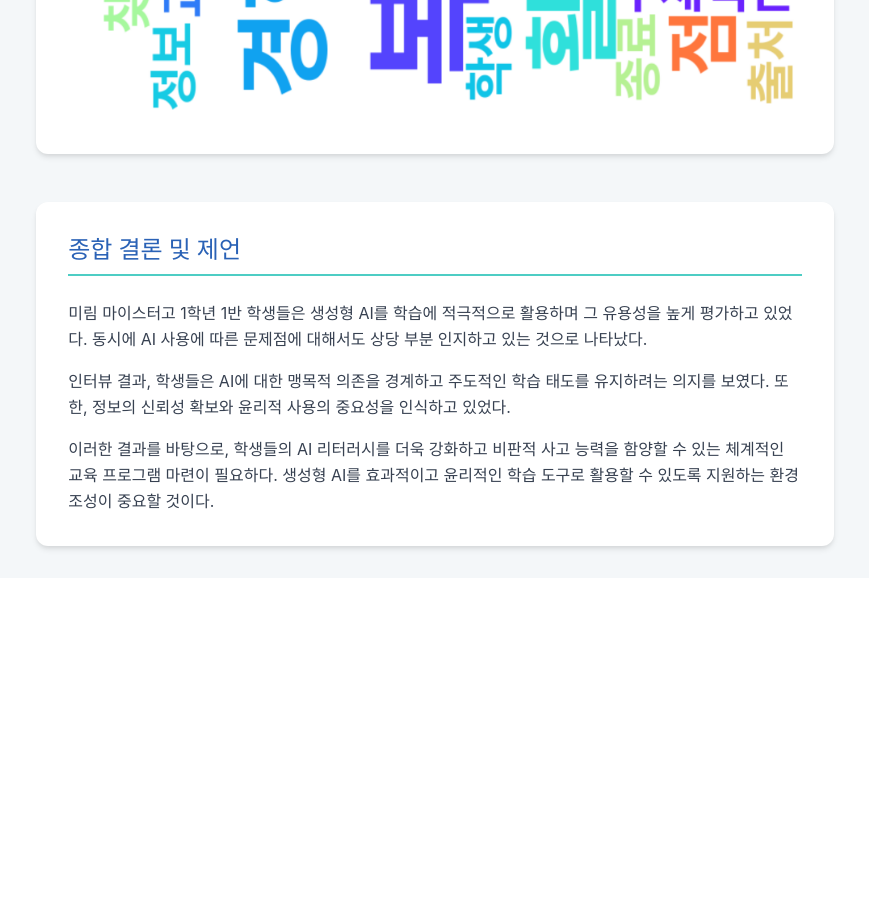
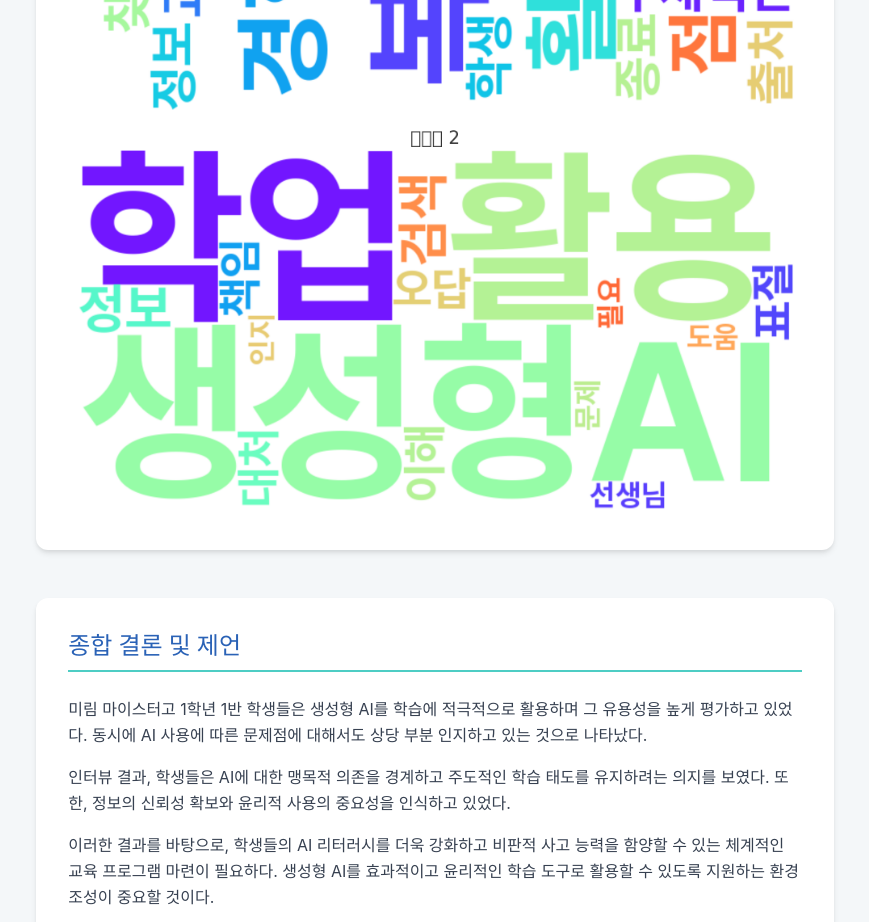
Before and after one commit to Qwer2281/1111, a website built with Vite: page index.html in a window 1280 px wide. Shown: the part 1920-2842 px from the top of the page, without its empty margins (256-1125 px from the left). Before the commit the page ends 2498 px from the top, so only its background shows below. Built offline with nearby package versions, Linux system fonts and the light colour scheme.

Commit message:
아 진짜 마지막

```diff
--- a/index.html
+++ b/index.html
@@ -189,6 +189,7 @@
                 </div>
                 <div>
                     <img src="src/1워드.png">
+                    <img src="src/2워드.png">
                 </div>
         </section>
 
```
